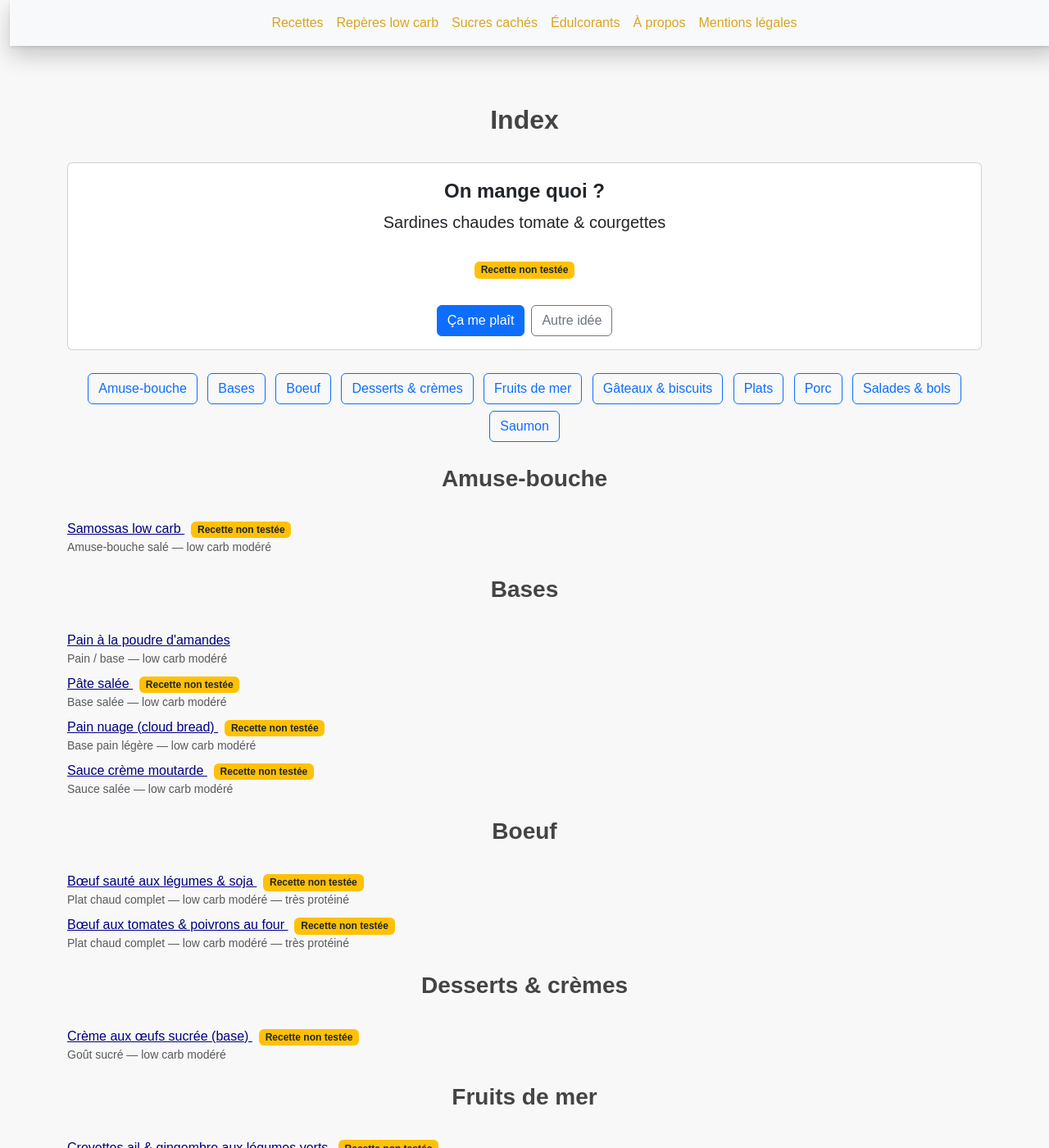
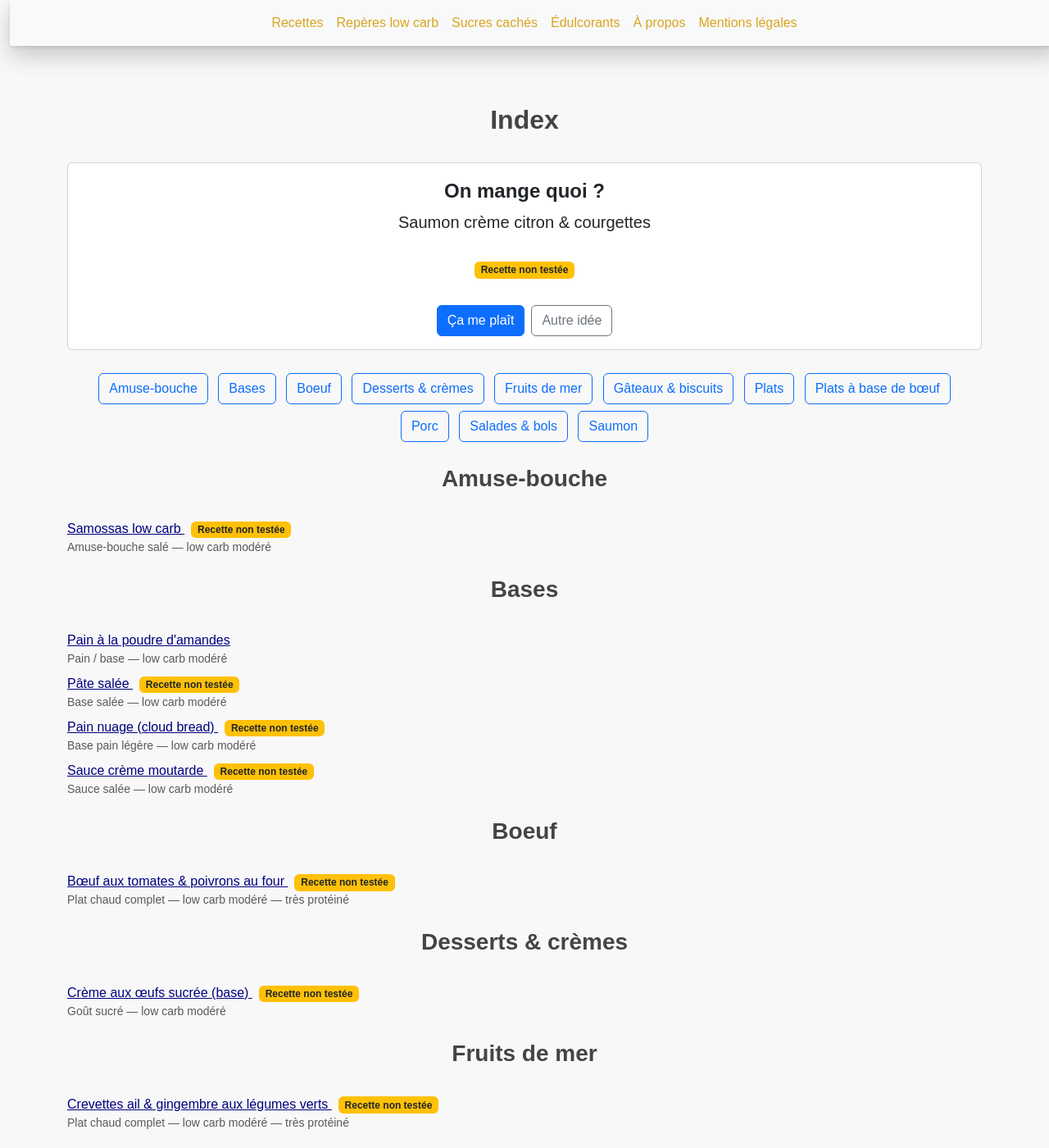
Before and after one commit to laurie-boissay/laurie-boissay.github.io, a Jekyll site: the page built from index.html, in a window 1280 px wide and 1400 px high, scrolled down 292 px. Shown: the whole window at 82% size. Built offline with Jekyll 4.4.1, drawn with Linux system fonts in a browser that asks for light colours; some of the changed text lies outside the part shown.

Commit message:
Update boeuf-saute-legumes-soja.html

```diff
--- a/recettes/boeuf-saute-legumes-soja.html
+++ b/recettes/boeuf-saute-legumes-soja.html
@@ -4,7 +4,7 @@ title: "Bœuf sauté aux légumes & soja"
 description: "Bœuf sauté avec légumes verts et sauce soja. Plat low carb modéré, complet et rapide."
 recipe_title: "Bœuf sauté aux légumes & soja"
 recipe_subtitle: "Plat chaud complet — low carb modéré — très protéiné"
-recipe_group: "Boeuf"
+recipe_group: "Plats à base de bœuf"
 recipe_sort: "boeuf-saute-legumes-soja"
 recipe_tested: false
 tags:
```
